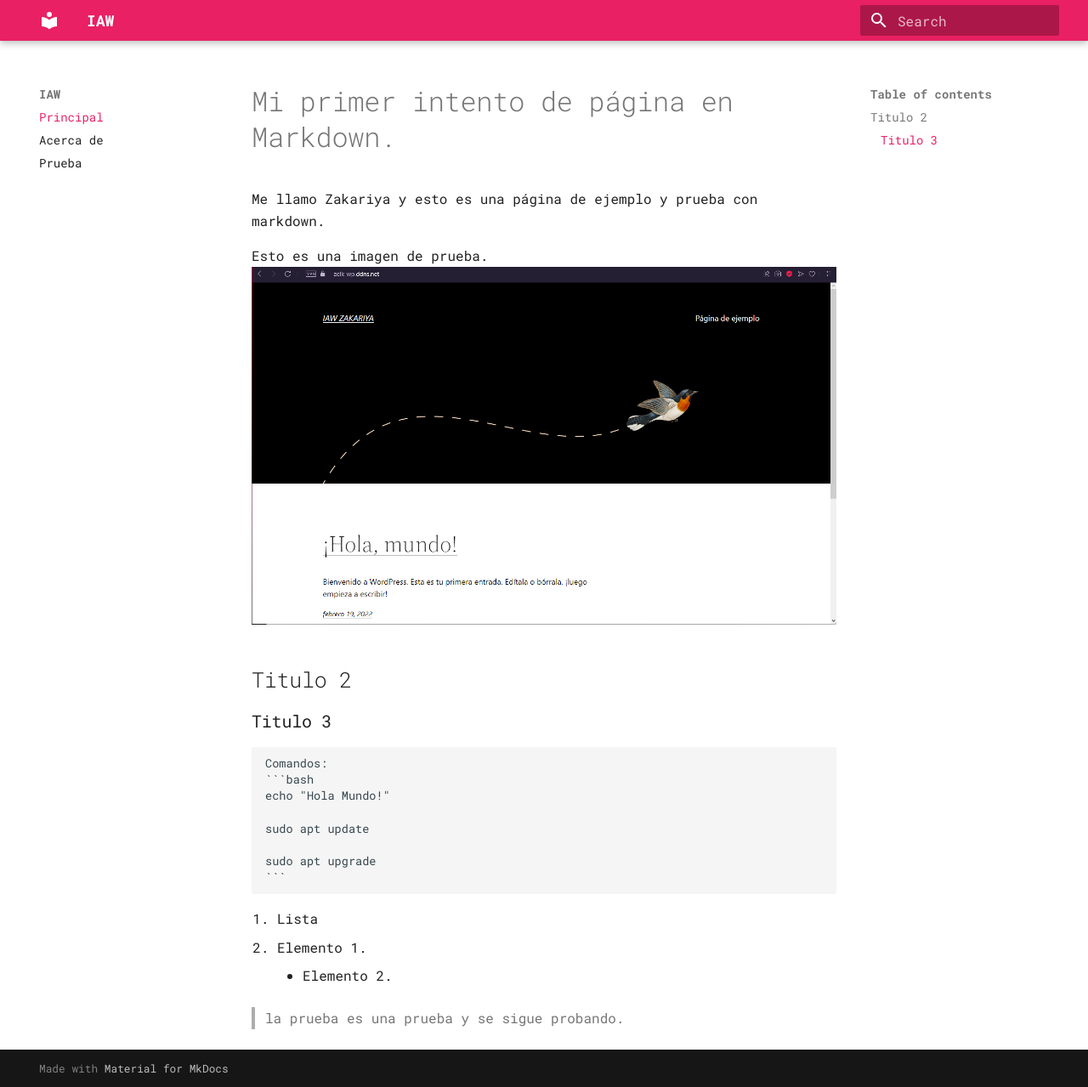
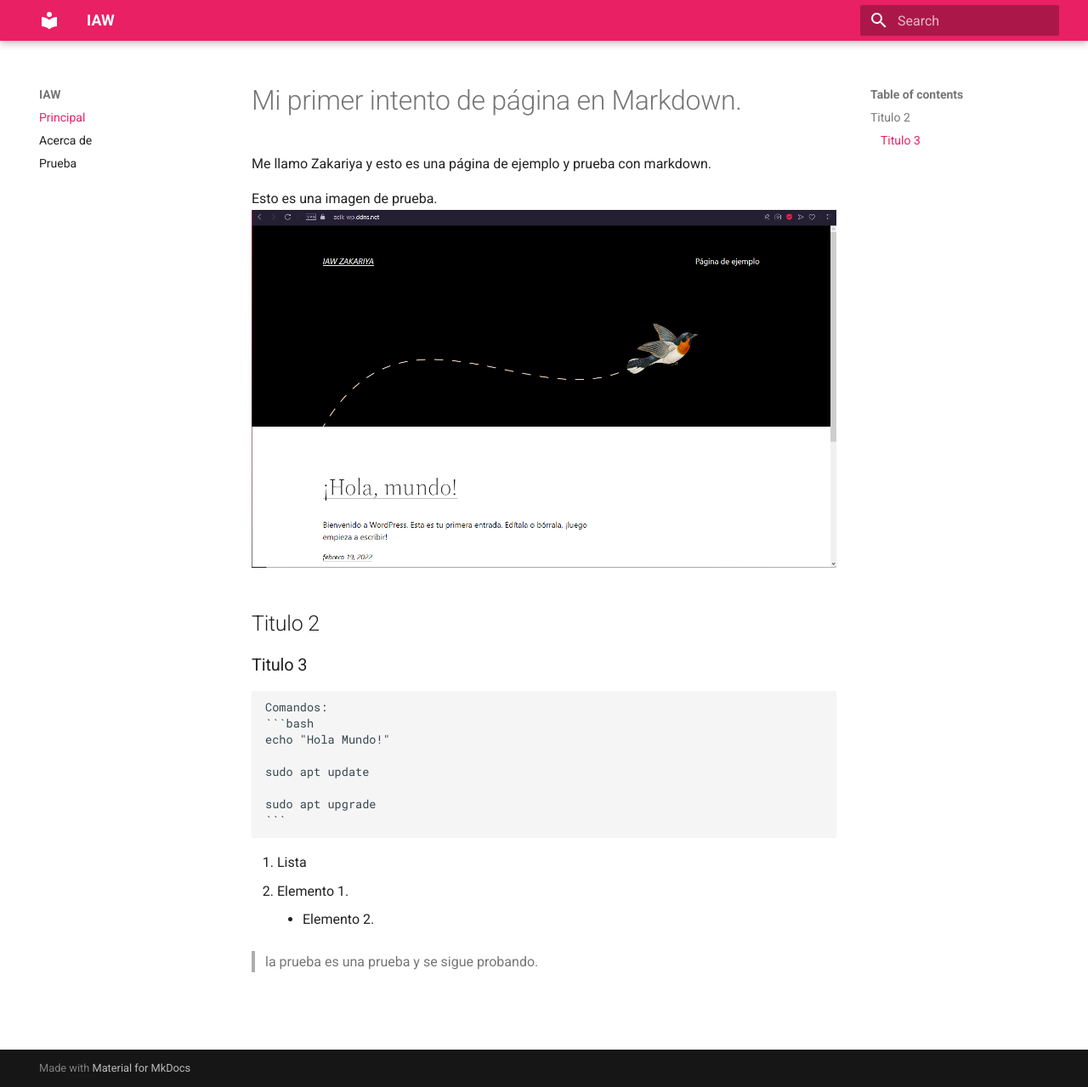
Before and after one commit to legofzhak/practica-iaw-mkdocks, an MkDocs documentation site: the page built from docs/index.md, in a window 1280 px wide and 1279 px high. Shown: the whole window at 85% size. Built offline with MkDocs 1.6.1 and Material for MkDocs 9.7.7, drawn with Linux system fonts in a browser that asks for light colours.

Commit message:
Update mkdocs.yml

```diff
--- a/mkdocs.yml
+++ b/mkdocs.yml
@@ -9,5 +9,3 @@ theme:
   name: material
   palette:
     primary: pink
-  font:
-    text: Roboto Mono
```
